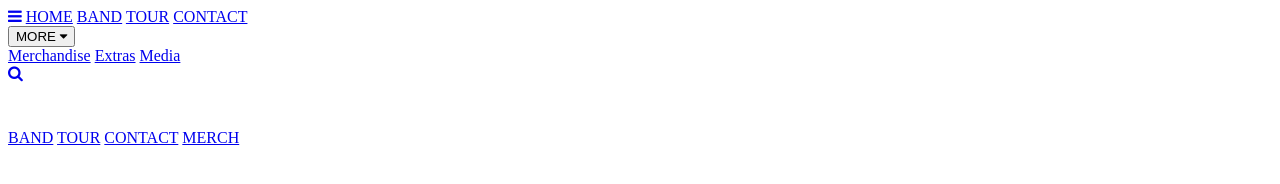
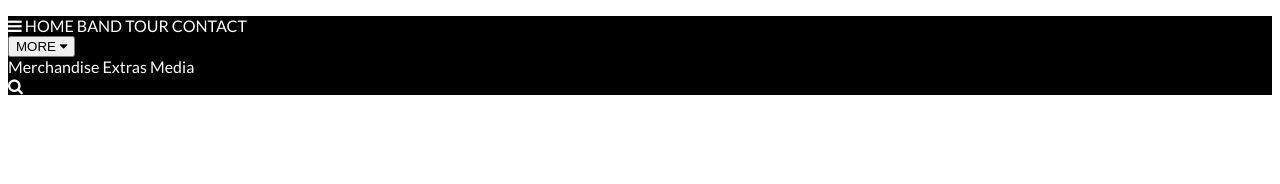
Before and after one commit to maryxyan/SDA_js_2021, a plain HTML site: page index.html in a window 1280 px wide. Drawn offline with Linux system fonts and the light colour scheme; the site is published under a folder, as on GitHub Pages, so addresses that start at the root find nothing.

Commit message:
fix style link

```diff
--- a/index.html
+++ b/index.html
@@ -6,7 +6,7 @@
 <head>
   <link rel="stylesheet" href="https://fonts.googleapis.com/css?family=Lato">
   <link rel="stylesheet" href="https://cdnjs.cloudflare.com/ajax/libs/font-awesome/4.7.0/css/font-awesome.min.css">
-  <link rel="stylesheet" type="text/css" href="/stlyle.css">
+  <link rel="stylesheet" type="text/css" href="stlyle.css">
 </head>
 <body>
 
```
